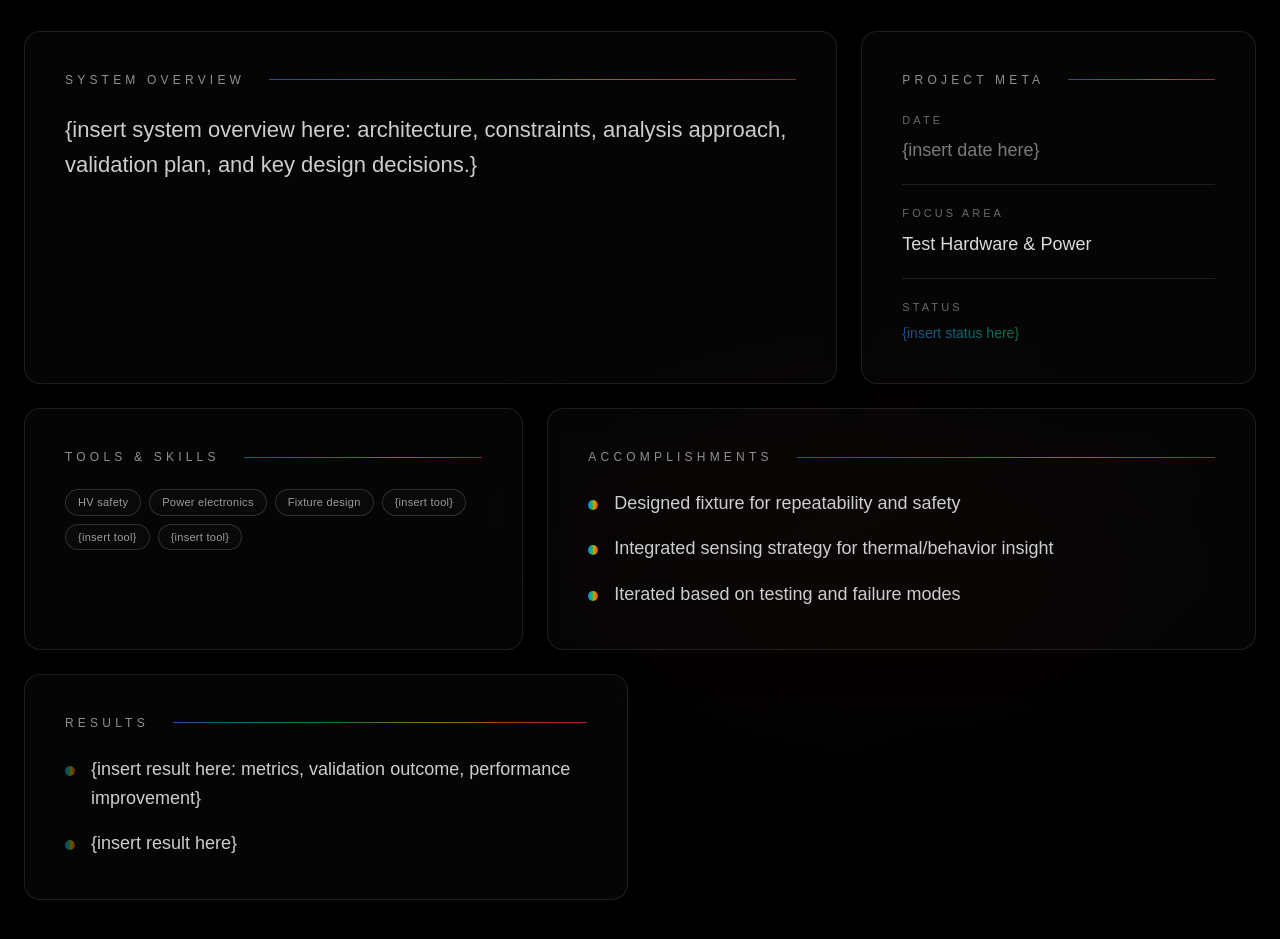
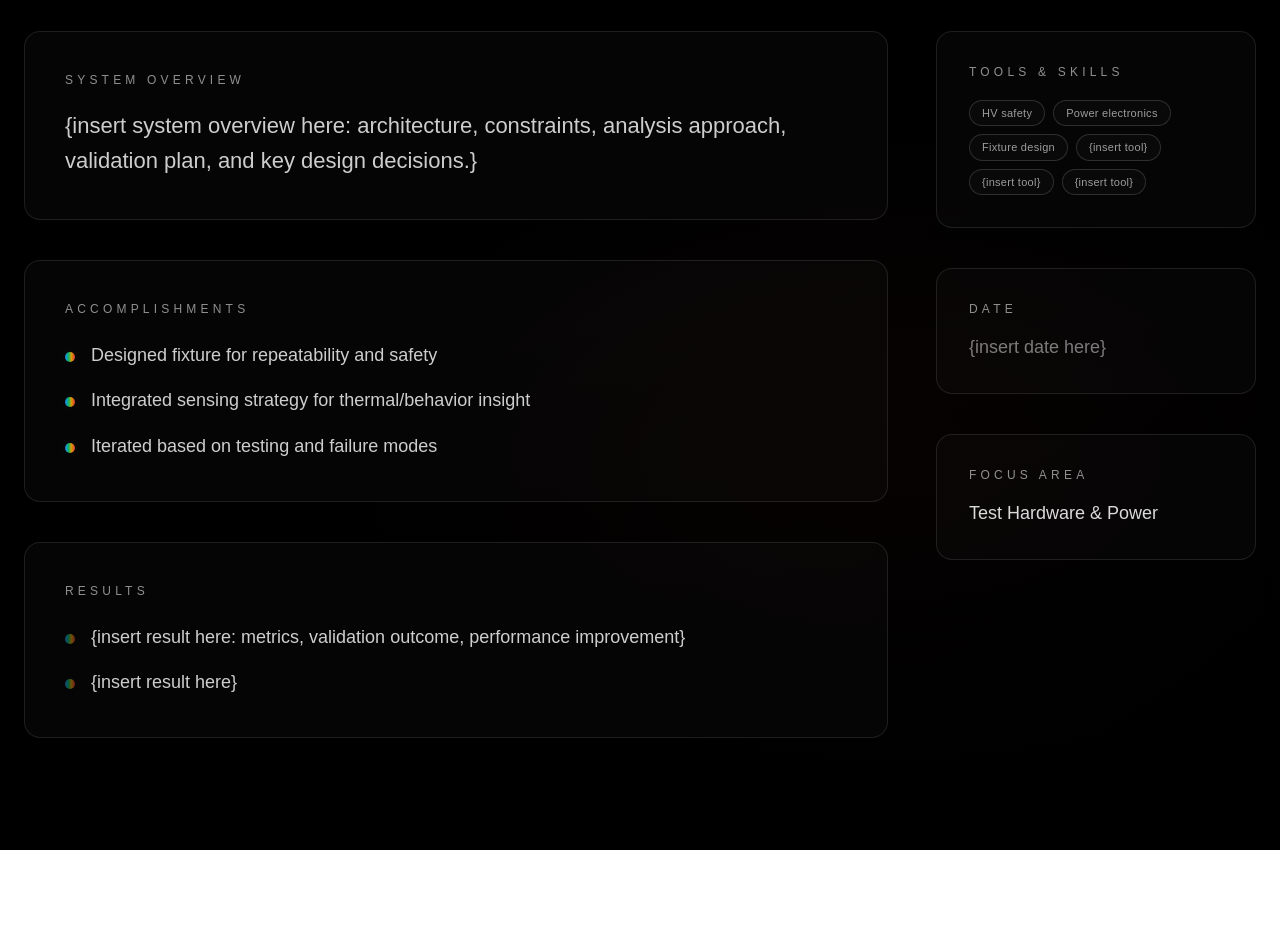
Before and after one commit to sophyamirza/sophya-portfolio, a Next.js app: page /works/4680-liion-test-fixture in a window 1280 px wide. Shown: the part 1020-1959 px from the top of the page. After the commit the page ends 1870 px from the top, so only its background shows below. Built offline with nearby package versions, Linux system fonts and the light colour scheme; a web font is replaced by a local one.

Commit message:
revert the bento box

```diff
--- a/app/works/[slug]/page.tsx
+++ b/app/works/[slug]/page.tsx
@@ -30,37 +30,6 @@ function HeroPlaceholder({ title }: { title: string }) {
         </div>
       </div>
       <div className="absolute inset-0 opacity-[0.05] mix-blend-overlay [background-image:radial-gradient(rgba(255,255,255,0.55)_1px,transparent_1px)] [background-size:3px_3px]" />
-    </div>
-  );
-}
-
-function BentoCard({
-  label,
-  children,
-  className = "",
-}: {
-  label?: string;
-  children: React.ReactNode;
-  className?: string;
-}) {
-  return (
-    <div
-      className={[
-        "rounded-2xl border border-white/10 bg-white/[0.02] p-8 md:p-10",
-        "shadow-[0_10px_40px_rgba(0,0,0,0.18)]",
-        className,
-      ].join(" ")}
-    >
-      {label ? (
-        <div className="flex items-center justify-between gap-6">
-          <div className="text-xs tracking-[0.35em] text-white/55">{label}</div>
-          <div
-            className="h-px flex-1 opacity-60"
-            style={{ background: THERMAL_GRADIENT }}
-          />
-        </div>
-      ) : null}
-      <div className={label ? "mt-6" : ""}>{children}</div>
     </div>
   );
 }
@@ -303,75 +272,30 @@ export default async function ProjectPage({
       </section>
 
       <section className="relative mx-auto max-w-[1750px] px-6 pb-28 2xl:px-12">
-        <div className="grid grid-cols-1 gap-6 xl:grid-cols-12 auto-rows-[minmax(180px,auto)]">
-          <BentoCard label="SYSTEM OVERVIEW" className="xl:col-span-8">
-            <p className="max-w-none text-lg leading-relaxed text-white/80 md:text-[22px]">
+        <div className="grid grid-cols-1 gap-12 xl:grid-cols-[minmax(0,1.95fr)_minmax(320px,0.65fr)]">
+          <div>
+            <div className="rounded-2xl border border-white/10 bg-white/[0.02] p-8 md:p-10">
+              <div className="text-xs tracking-[0.35em] text-white/55">
+                SYSTEM OVERVIEW
+              </div>
+              <p className="mt-5 max-w-none text-lg leading-relaxed text-white/80 md:text-[22px]">
                 {systemOverview}
               </p>
-          </BentoCard>
-
-          <BentoCard label="PROJECT META" className="xl:col-span-4">
-            <div className="space-y-5">
-              <div>
-                <div className="text-[11px] tracking-[0.28em] text-white/40">DATE</div>
-                <div
-                  className="mt-2 text-lg text-white/85"
-                  style={{ opacity: isPlaceholder(date) ? 0.55 : 1 }}
-                >
-                  {date}
-                </div>
             </div>
 
-              <div className="h-px w-full bg-white/10" />
-
-              <div>
-                <div className="text-[11px] tracking-[0.28em] text-white/40">
-                  FOCUS AREA
+            {childProjects.length ? (
+              <div className="mt-10 rounded-2xl border border-white/10 bg-white/[0.02] p-8 md:p-10">
+                <div className="flex items-center justify-between gap-6">
+                  <div className="text-xs tracking-[0.35em] text-white/55">
+                    SUBSYSTEMS
                   </div>
                   <div
-                  className="mt-2 text-lg text-white/85"
-                  style={{ opacity: isPlaceholder(focusArea) ? 0.55 : 1 }}
-                >
-                  {focusArea}
-                </div>
+                    className="h-px flex-1 opacity-60"
+                    style={{ background: THERMAL_GRADIENT }}
+                  />
                 </div>
 
-              <div className="h-px w-full bg-white/10" />
-
-              <div>
-                <div className="text-[11px] tracking-[0.28em] text-white/40">STATUS</div>
-                <div
-                  className="mt-2 text-sm font-medium"
-                  style={{
-                    background: THERMAL_GRADIENT,
-                    WebkitBackgroundClip: "text",
-                    backgroundClip: "text",
-                    color: "transparent",
-                    opacity: isPlaceholder(status) ? 0.55 : 0.95,
-                  }}
-                >
-                  {status}
-                </div>
-              </div>
-            </div>
-          </BentoCard>
-
-          <BentoCard label="TOOLS & SKILLS" className="xl:col-span-5">
-            <div className="flex flex-wrap gap-2">
-              {toolsAndSkills.map((t) => (
-                <span
-                  key={t}
-                  className="rounded-full border border-white/15 bg-white/[0.02] px-3 py-1 text-[11px] tracking-wide text-white/60"
-                >
-                  {t}
-                </span>
-              ))}
-            </div>
-          </BentoCard>
-
-          {childProjects.length ? (
-            <BentoCard label="SUBSYSTEMS" className="xl:col-span-7">
-              <div className="flex flex-wrap gap-3">
+                <div className="mt-6 flex flex-wrap gap-3">
                   {childProjects.map((child) => (
                     <Link
                       key={child.slug}
@@ -382,92 +306,39 @@ export default async function ProjectPage({
                     </Link>
                   ))}
                 </div>
-            </BentoCard>
-          ) : null}
-
-          {p.accomplishments?.length ? (
-            <BentoCard
-              label="ACCOMPLISHMENTS"
-              className={childProjects.length ? "xl:col-span-6" : "xl:col-span-7"}
-            >
-              <ul className="space-y-4 text-lg leading-relaxed text-white/80">
-                {p.accomplishments.map((h, i) => (
-                  <li key={`${h}-${i}`} className="flex gap-4">
-                    <span
-                      className="mt-[11px] h-2.5 w-2.5 shrink-0 rounded-full"
-                      style={{
-                        background: THERMAL_GRADIENT,
-                        boxShadow: "0 0 16px rgba(255,255,255,0.08)",
-                        opacity: 0.9,
-                      }}
-                    />
-                    <span>{h}</span>
-                  </li>
-                ))}
-              </ul>
-            </BentoCard>
-          ) : null}
-
-          <BentoCard
-            label="RESULTS"
-            className={p.accomplishments?.length ? "xl:col-span-6" : "xl:col-span-5"}
-          >
-            <ul className="space-y-4 text-lg leading-relaxed text-white/80">
-              {results.map((r, i) => (
-                <li key={`${r}-${i}`} className="flex gap-4">
-                  <span
-                    className="mt-[11px] h-2.5 w-2.5 shrink-0 rounded-full"
-                    style={{
-                      background: THERMAL_GRADIENT,
-                      boxShadow: "0 0 16px rgba(255,255,255,0.08)",
-                      opacity: isPlaceholder(r) ? 0.45 : 0.9,
-                    }}
-                  />
-                  <span>{r}</span>
-                </li>
-              ))}
-            </ul>
-          </BentoCard>
-
-          {hasVideo ? (
-            <BentoCard label="TEST VIDEO" className="xl:col-span-12">
-              <div className="overflow-hidden rounded-xl border border-white/10 bg-black">
-                <video
-                  className="h-auto w-full"
-                  controls
-                  playsInline
-                  preload="metadata"
-                  poster={p.videoPoster}
-                >
-                  <source src={p.videoSrc} type="video/mp4" />
-                  Your browser does not support the video tag.
-                </video>
               </div>
-            </BentoCard>
             ) : null}
 
             {!childProjects.length && p.sections?.length ? (
-            <div className="xl:col-span-12 grid grid-cols-1 gap-6 2xl:grid-cols-12">
+              <div className="mt-10 space-y-12">
                 {p.sections.map((s, index) => {
                   const reverse = index % 2 === 1;
                   const hasImages = Boolean(s.images?.length);
                   const splitLayout = useSectionCollage && hasImages;
 
-                if (splitLayout) {
                   return (
-                    <section
-                      key={s.id}
-                      id={s.id}
-                      className="2xl:col-span-12 grid grid-cols-1 gap-6 2xl:grid-cols-12"
-                    >
+                    <section key={s.id} id={s.id}>
                       <div
                         className={[
-                          "2xl:col-span-6",
-                          reverse ? "2xl:order-2" : "",
+                          "grid grid-cols-1 gap-8 2xl:gap-10",
+                          splitLayout
+                            ? "2xl:grid-cols-[minmax(680px,1.15fr)_minmax(720px,1.2fr)] 2xl:items-start"
+                            : "",
                         ].join(" ")}
                       >
-                        <BentoCard label="SECTION" className="h-full">
-                          <h2 className="max-w-none text-3xl tracking-tight text-white/90 md:text-5xl">
+                        <div className={reverse && splitLayout ? "2xl:order-2" : ""}>
+                          <div className="rounded-2xl border border-white/10 bg-white/[0.02] p-8 md:p-10">
+                            <div className="flex items-center justify-between gap-6">
+                              <div className="text-xs tracking-[0.35em] text-white/55">
+                                SECTION
+                              </div>
+                              <div
+                                className="h-px flex-1 opacity-60"
+                                style={{ background: THERMAL_GRADIENT }}
+                              />
+                            </div>
+
+                            <h2 className="mt-6 max-w-none text-3xl tracking-tight text-white/90 md:text-5xl">
                               {s.title}
                             </h2>
 
@@ -494,61 +365,18 @@ export default async function ProjectPage({
                                 ))}
                               </ul>
                             ) : null}
-                        </BentoCard>
+                          </div>
                         </div>
 
-                      <div
-                        className={[
-                          "2xl:col-span-6",
-                          reverse ? "2xl:order-1" : "",
-                        ].join(" ")}
-                      >
+                        {hasImages ? (
+                          <div className={reverse && splitLayout ? "2xl:order-1" : ""}>
+                            {useSectionCollage ? (
                               <SectionImageCollage
                                 images={s.images!}
                                 altBase={`${p.title} ${s.title} images`}
                               />
-                      </div>
-                    </section>
-                  );
-                }
-
-                return (
-                  <section
-                    key={s.id}
-                    id={s.id}
-                    className={hasImages ? "2xl:col-span-6" : "2xl:col-span-4"}
-                  >
-                    <BentoCard label="SECTION" className="h-full">
-                      <h2 className="max-w-none text-3xl tracking-tight text-white/90 md:text-4xl">
-                        {s.title}
-                      </h2>
-
-                      {s.summary ? (
-                        <p className="mt-5 max-w-none text-lg leading-relaxed text-white/75">
-                          {s.summary}
-                        </p>
-                      ) : null}
-
-                      {s.bullets?.length ? (
-                        <ul className="mt-6 space-y-3 text-base leading-relaxed text-white/80">
-                          {s.bullets.map((b, i) => (
-                            <li key={`${s.id}-b-${i}`} className="flex gap-4">
-                              <span
-                                className="mt-[10px] h-2.5 w-2.5 shrink-0 rounded-full"
-                                style={{
-                                  background: THERMAL_GRADIENT,
-                                  boxShadow: "0 0 16px rgba(255,255,255,0.08)",
-                                  opacity: 0.9,
-                                }}
-                              />
-                              <span>{b}</span>
-                            </li>
-                          ))}
-                        </ul>
-                      ) : null}
-
-                      {hasImages ? (
-                        <div className="mt-6 rounded-2xl border border-white/10 bg-white/[0.02] p-4">
+                            ) : (
+                              <div className="rounded-2xl border border-white/10 bg-white/[0.02] p-4">
                                 <div className="relative overflow-hidden rounded-xl border border-white/10 bg-black">
                                   <ImageCarousel
                                     images={s.images!}
@@ -557,13 +385,129 @@ export default async function ProjectPage({
                                   <div className="pointer-events-none absolute inset-0 z-10 bg-gradient-to-t from-black/10 via-transparent to-black/10" />
                                 </div>
                               </div>
+                            )}
+                          </div>
                         ) : null}
-                    </BentoCard>
+                      </div>
                     </section>
                   );
                 })}
               </div>
             ) : null}
+
+            {hasVideo ? (
+              <div className="mt-10 rounded-2xl border border-white/10 bg-white/[0.02] p-8 md:p-10">
+                <div className="flex items-center justify-between gap-6">
+                  <div className="text-xs tracking-[0.35em] text-white/55">
+                    TEST VIDEO
+                  </div>
+                  <div
+                    className="h-px flex-1 opacity-60"
+                    style={{ background: THERMAL_GRADIENT }}
+                  />
+                </div>
+
+                <div className="mt-6 overflow-hidden rounded-xl border border-white/10 bg-black">
+                  <video
+                    className="h-auto w-full"
+                    controls
+                    playsInline
+                    preload="metadata"
+                    poster={p.videoPoster}
+                  >
+                    <source src={p.videoSrc} type="video/mp4" />
+                    Your browser does not support the video tag.
+                  </video>
+                </div>
+              </div>
+            ) : null}
+
+            {p.accomplishments?.length ? (
+              <div className="mt-10 rounded-2xl border border-white/10 bg-white/[0.02] p-8 md:p-10">
+                <div className="text-xs tracking-[0.35em] text-white/55">
+                  ACCOMPLISHMENTS
+                </div>
+                <ul className="mt-6 space-y-4 text-lg leading-relaxed text-white/80">
+                  {p.accomplishments.map((h, i) => (
+                    <li key={`${h}-${i}`} className="flex gap-4">
+                      <span
+                        className="mt-[11px] h-2.5 w-2.5 shrink-0 rounded-full"
+                        style={{
+                          background: THERMAL_GRADIENT,
+                          boxShadow: "0 0 16px rgba(255,255,255,0.08)",
+                          opacity: 0.9,
+                        }}
+                      />
+                      <span>{h}</span>
+                    </li>
+                  ))}
+                </ul>
+              </div>
+            ) : null}
+
+            <div className="mt-10 rounded-2xl border border-white/10 bg-white/[0.02] p-8 md:p-10">
+              <div className="text-xs tracking-[0.35em] text-white/55">
+                RESULTS
+              </div>
+
+              <ul className="mt-6 space-y-4 text-lg leading-relaxed text-white/80">
+                {results.map((r, i) => (
+                  <li key={`${r}-${i}`} className="flex gap-4">
+                    <span
+                      className="mt-[11px] h-2.5 w-2.5 shrink-0 rounded-full"
+                      style={{
+                        background: THERMAL_GRADIENT,
+                        boxShadow: "0 0 16px rgba(255,255,255,0.08)",
+                        opacity: isPlaceholder(r) ? 0.45 : 0.9,
+                      }}
+                    />
+                    <span>{r}</span>
+                  </li>
+                ))}
+              </ul>
+            </div>
+          </div>
+
+          <aside className="space-y-10">
+            <div className="rounded-2xl border border-white/10 bg-white/[0.02] p-8">
+              <div className="text-xs tracking-[0.35em] text-white/55">
+                TOOLS & SKILLS
+              </div>
+
+              <div className="mt-5 flex flex-wrap gap-2">
+                {toolsAndSkills.map((t) => (
+                  <span
+                    key={t}
+                    className="rounded-full border border-white/15 bg-white/[0.02] px-3 py-1 text-[11px] tracking-wide text-white/60"
+                  >
+                    {t}
+                  </span>
+                ))}
+              </div>
+            </div>
+
+            <div className="rounded-2xl border border-white/10 bg-white/[0.02] p-8">
+              <div className="text-xs tracking-[0.35em] text-white/55">DATE</div>
+              <div
+                className="mt-4 text-lg text-white/85"
+                style={{ opacity: isPlaceholder(date) ? 0.55 : 1 }}
+              >
+                {date}
+              </div>
+            </div>
+
+            <div className="rounded-2xl border border-white/10 bg-white/[0.02] p-8">
+              <div className="text-xs tracking-[0.35em] text-white/55">
+                FOCUS AREA
+              </div>
+              <div
+                className="mt-4 text-lg text-white/85"
+                style={{ opacity: isPlaceholder(focusArea) ? 0.55 : 1 }}
+              >
+                {focusArea}
+              </div>
+            </div>
+          </aside>
         </div>
       </section>
     </main>
```
Lines whose indentation alone changed are shown as unchanged.
